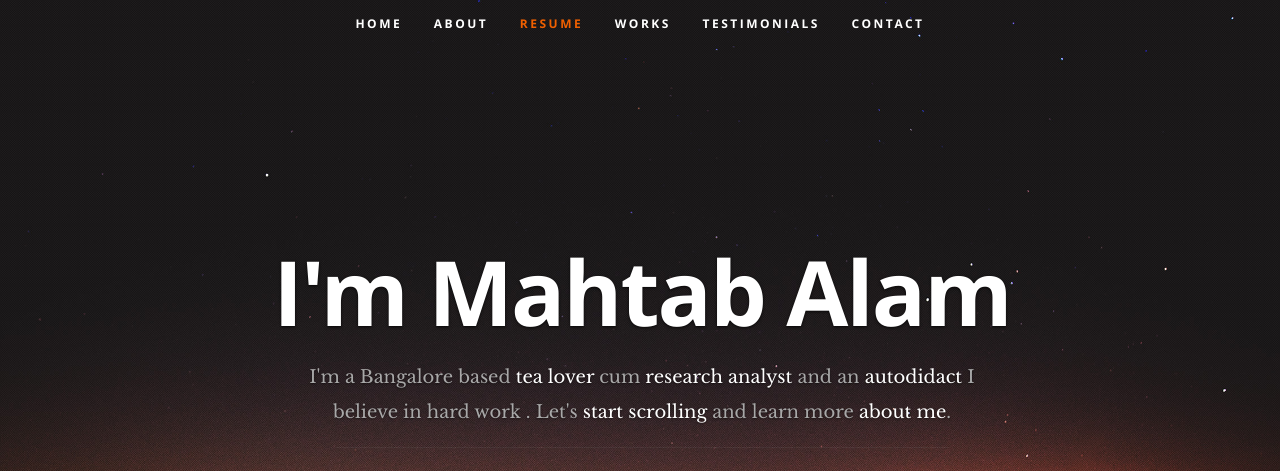
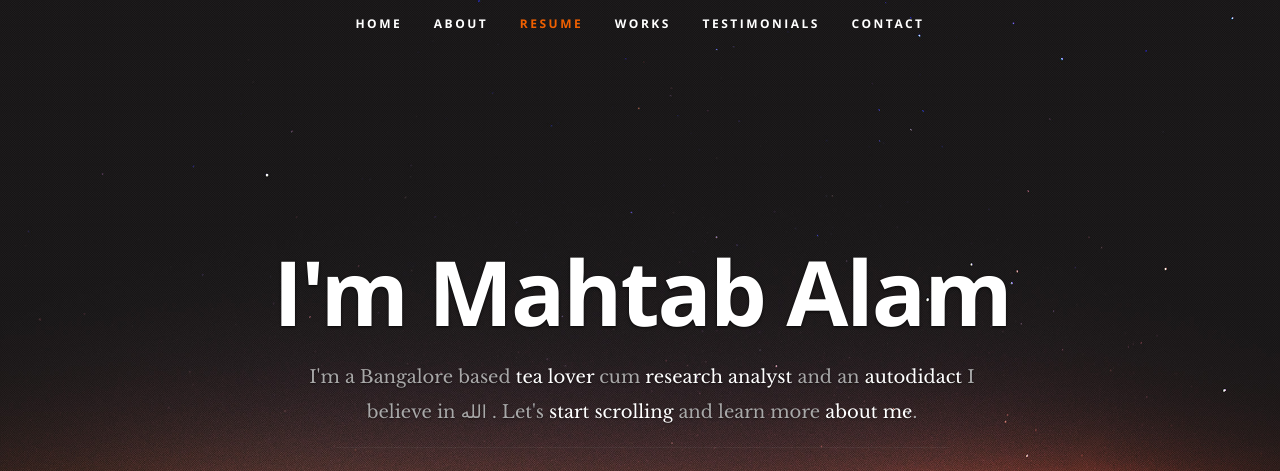
Before and after one commit to javedsky/emahtab.github.io, a plain HTML site: page index.html in a window 1280 px wide. Shown: the top 471 px of the page. Drawn offline with nearby package versions, Linux system fonts and the light colour scheme.

Commit message:
Update index.html

```diff
--- a/index.html
+++ b/index.html
@@ -58,7 +58,7 @@
       <div class="row banner">
          <div class="banner-text">
             <h1 class="responsive-headline">I'm Mahtab Alam</h1>
-            <h3>I'm a Bangalore based <span>tea lover</span> cum <span>research analyst</span> and an <span>autodidact   </span> I believe in hard work
+            <h3>I'm a Bangalore based <span>tea lover</span> cum <span>research analyst</span> and an <span>autodidact   </span> I believe in الله
             . Let's <a class="smoothscroll" href="#about">start scrolling</a>
             and learn more <a class="smoothscroll" href="#about">about me</a>.</h3>
             <hr />
```
